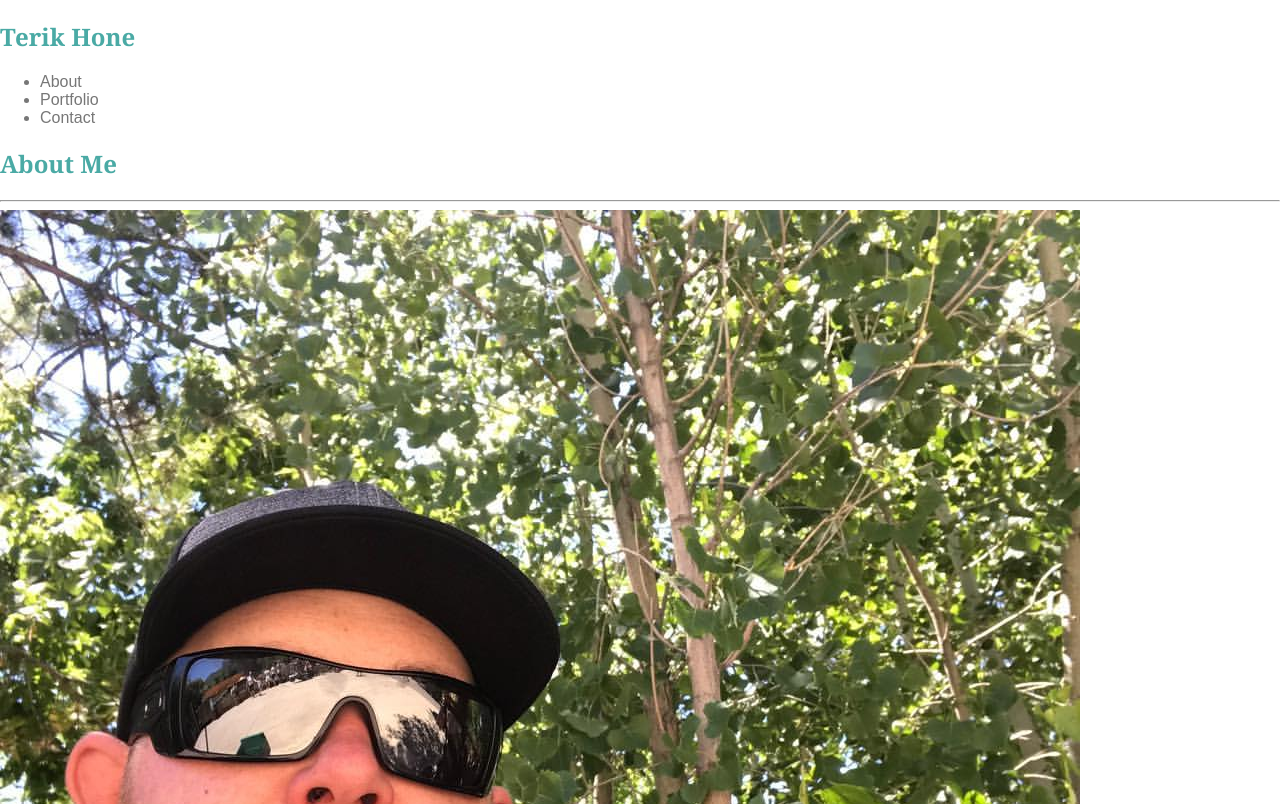
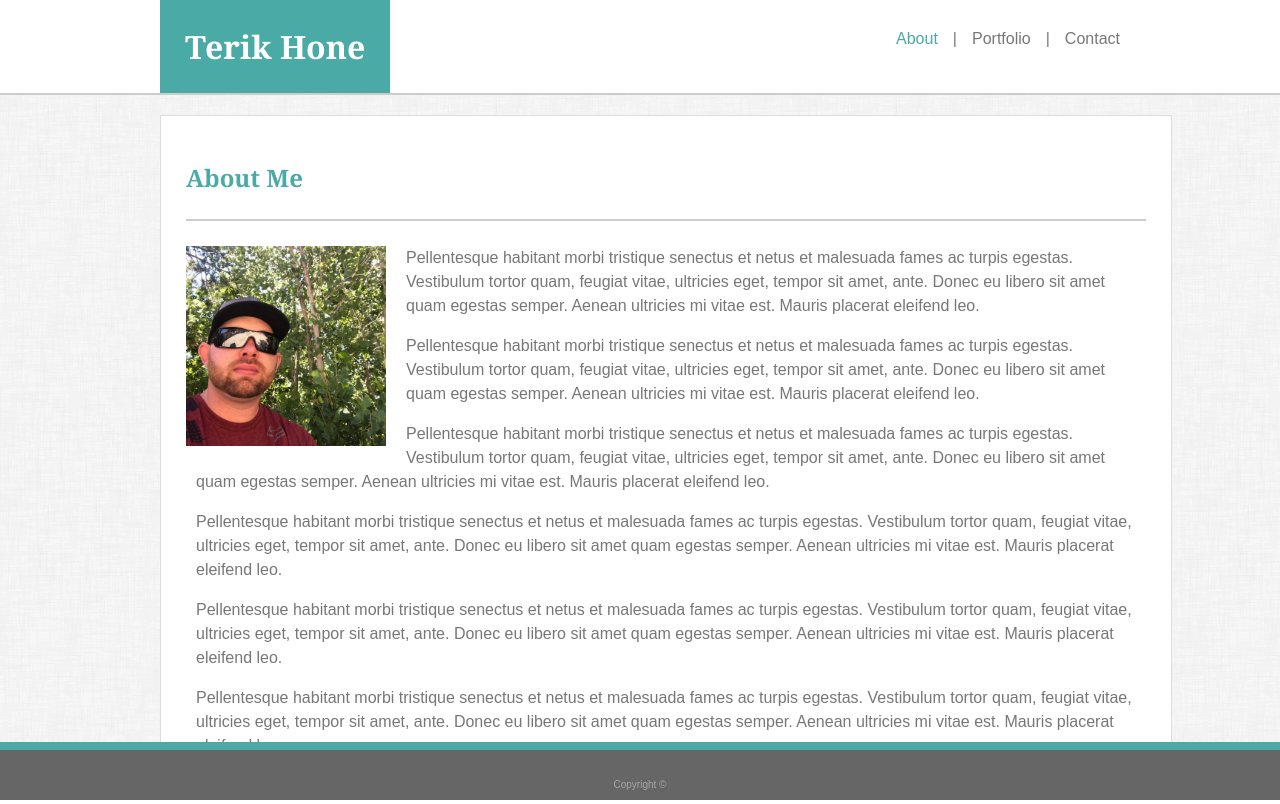
Before and after one commit to torqie/Basic-Portfolio, a plain HTML site: page index.html in a window 1280 px wide. Shown: the top 804 px of the page. Drawn offline with Linux system fonts and the light colour scheme.

Commit message:
Finished about page

```diff
--- a/assets/css/style.css
+++ b/assets/css/style.css
@@ -1,8 +1,14 @@
+html {
+    margin:0;
+    padding:0;
+}
+
 body{
     margin:0;
     padding:0;
     color: #777777;
     font-family: 'Arial', 'Helvetica Neue', 'sans-serif';
+    background: url("../images/dust_scratches.png") repeat;
 }
 
 h1, h2, h3, h4, h5, h6 {
@@ -10,6 +16,101 @@ h1, h2, h3, h4, h5, h6 {
     font-family: 'Georgia', 'Times', 'Times New Roman', 'serif';
 }
 
+a, a:visited{
+    color: #777777;
+    text-decoration: none;
+}
+
+a:hover, a:active, a.active{
+    color: #4aaaa5;
+}
+
+.container{
+    max-width: 960px;
+    margin: 0 auto;
+}
+
+hr {
+    border: 1px solid #cccccc;
+    margin-bottom: 25px;
+}
+
 header {
+    margin-top:0;
+    background-color:#ffffff;
+    border-bottom: 2px solid #cccccc;
+    float:left;
+    width:100%;
+}
 
+header h1 {
+    margin:0;
+    padding:25px;
+    background-color: #4aaaa5;
+    color:#ffffff;
+    float: left;
 }
+
+header nav {
+    float: right;
+    margin-top:30px;
+}
+
+header nav ul {
+    list-style-type: none;
+    margin:0;
+    padding:0;
+}
+
+header nav ul li{
+    display: inline-block;
+    float:left;
+    margin: 0 0 0 15px;
+    padding:0;
+}
+
+#main-content{
+    background-color: #ffffff;
+    border: 1px solid #dddddd;
+    float: left;
+    width:100%;
+    margin-top: 20px;
+    padding:25px;
+}
+
+#main-content h1{
+    margin-bottom:25px;
+}
+
+#main-content img {
+    width:200px;
+    float:left;
+    margin: 0 20px 20px 0;
+}
+
+#main-content #content {
+    float:none;
+    margin-left:10px;
+    line-height: 24px;
+}
+
+footer {
+    background-color: #666666;
+    height: 50px;
+    position: fixed;
+    left:0;
+    bottom: 0;
+    width: 100%;
+    text-align: center;
+    border-top: 8px solid #4aaaa5;
+}
+
+footer p {
+    position: absolute;
+    bottom:0;
+    left:0;
+    right: 0;
+
+    color: #a5a5a5;
+    font-size: 10px;
+}
--- a/index.html
+++ b/index.html
@@ -9,26 +9,40 @@
 <body>
     <header>
         <div class="container">
-            <h2>Terik Hone</h2>
+            <h1>Terik Hone</h1>
             <nav>
                 <ul>
-                    <li>About</li>
-                    <li>Portfolio</li>
-                    <li>Contact</li>
+                    <li><a class="active" href="index.html">About</a></li>
+                    <li>|</li>
+                    <li><a href="portfolio.html">Portfolio</a></li>
+                    <li>|</li>
+                    <li><a href="contact.html">Contact</a></li>
                 </ul>
             </nav>
         </div>
     </header>
 
-    <section class="container" id="content">
-        <h2>About Me</h2>
+    <div class="container">
+
+
+    <section id="main-content">
+        <h1>About Me</h1>
         <hr />
         <img src="assets/images/terik.jpg" alt="Picture of Jeffery Hone" />
-        <p>Here is some text about me.</p>
+        <div id="content">
+            <p>Pellentesque habitant morbi tristique senectus et netus et malesuada fames ac turpis egestas. Vestibulum tortor quam, feugiat vitae, ultricies eget, tempor sit amet, ante. Donec eu libero sit amet quam egestas semper. Aenean ultricies mi vitae est. Mauris placerat eleifend leo.</p>
+            <p>Pellentesque habitant morbi tristique senectus et netus et malesuada fames ac turpis egestas. Vestibulum tortor quam, feugiat vitae, ultricies eget, tempor sit amet, ante. Donec eu libero sit amet quam egestas semper. Aenean ultricies mi vitae est. Mauris placerat eleifend leo.</p>
+            <p>Pellentesque habitant morbi tristique senectus et netus et malesuada fames ac turpis egestas. Vestibulum tortor quam, feugiat vitae, ultricies eget, tempor sit amet, ante. Donec eu libero sit amet quam egestas semper. Aenean ultricies mi vitae est. Mauris placerat eleifend leo.</p>
+            <p>Pellentesque habitant morbi tristique senectus et netus et malesuada fames ac turpis egestas. Vestibulum tortor quam, feugiat vitae, ultricies eget, tempor sit amet, ante. Donec eu libero sit amet quam egestas semper. Aenean ultricies mi vitae est. Mauris placerat eleifend leo.</p>
+            <p>Pellentesque habitant morbi tristique senectus et netus et malesuada fames ac turpis egestas. Vestibulum tortor quam, feugiat vitae, ultricies eget, tempor sit amet, ante. Donec eu libero sit amet quam egestas semper. Aenean ultricies mi vitae est. Mauris placerat eleifend leo.</p>
+            <p>Pellentesque habitant morbi tristique senectus et netus et malesuada fames ac turpis egestas. Vestibulum tortor quam, feugiat vitae, ultricies eget, tempor sit amet, ante. Donec eu libero sit amet quam egestas semper. Aenean ultricies mi vitae est. Mauris placerat eleifend leo.</p>
+        </div>
+
     </section>
+    </div>
 
     <footer>
-        <p>Copyright C</p>
+        <p>Copyright &copy;</p>
     </footer>
 
 
```
Also changed, not shown: contact.html (+43 -0 lines), portfolio.html (+43 -0 lines), assets/images/dust_scratches.png (added).
